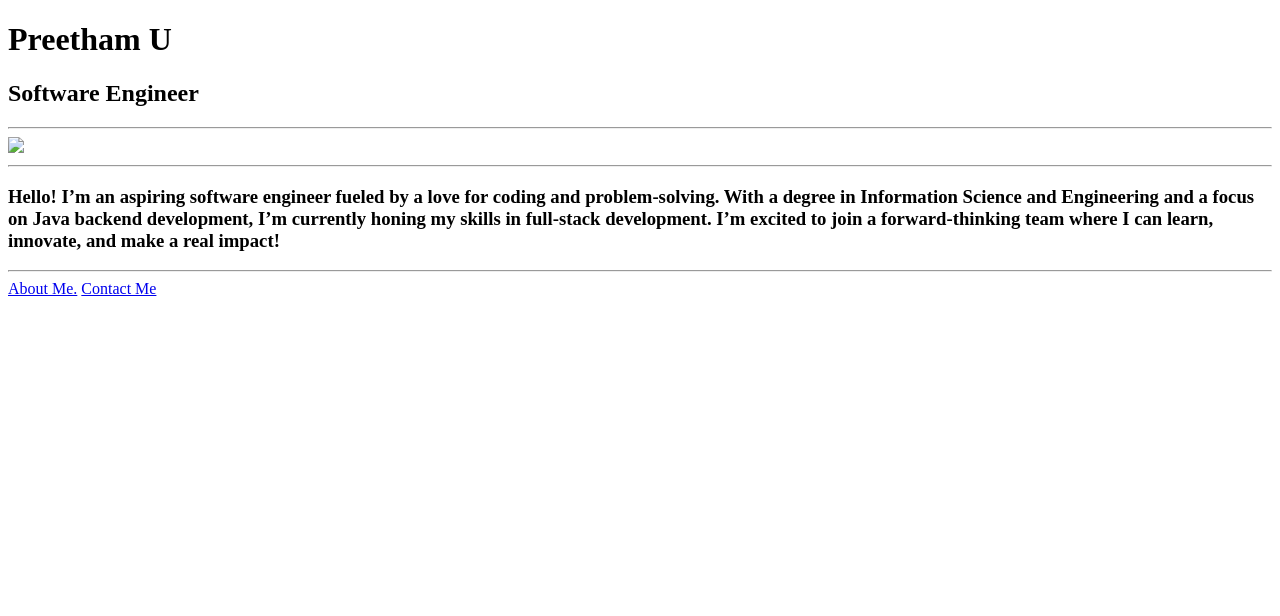
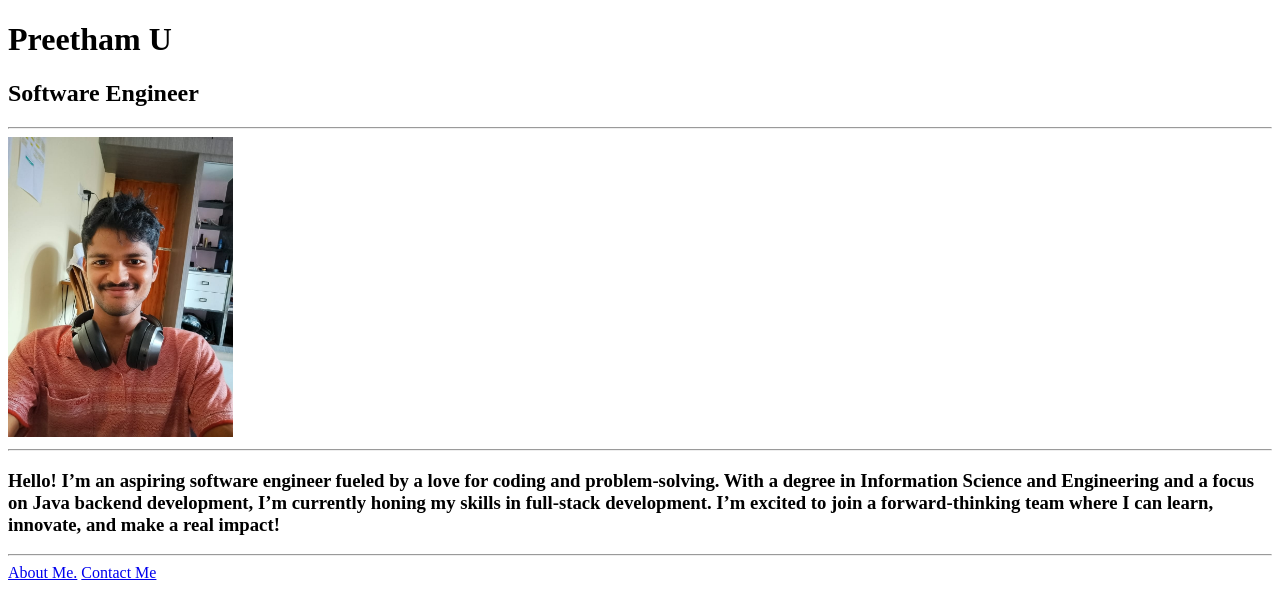
Before and after one commit to preetham029/html-portfolio, a plain HTML site: page index.html in a window 1280 px wide. Drawn offline with Linux system fonts and the light colour scheme; the site is published under a folder, as on GitHub Pages, so addresses that start at the root find nothing.

Commit message:
Update index.html with image path

```diff
--- a/index.html
+++ b/index.html
@@ -24,7 +24,7 @@ https://developer.mozilla.org/en-US/docs/Web/HTML/Element/img#attr-height -->
     <h1>Preetham U</h1>
     <h2>Software Engineer</h2>
     <hr>
-    <img src="/assets/images/WhatsApp Image 2025-07-22 at 14.09.23.jpeg" height="300">
+    <img src="assets/images/WhatsApp Image 2025-07-22 at 14.09.23.jpeg" height="300">
     <hr />
     <h3>Hello! I’m an aspiring software engineer fueled by a love for coding and problem-solving. With a degree in Information Science and Engineering and a focus on Java backend development, I’m currently honing my skills in full-stack development. I’m excited to join a forward-thinking team where I can learn, innovate, and make a real impact!</h3>
     <hr/>
```
